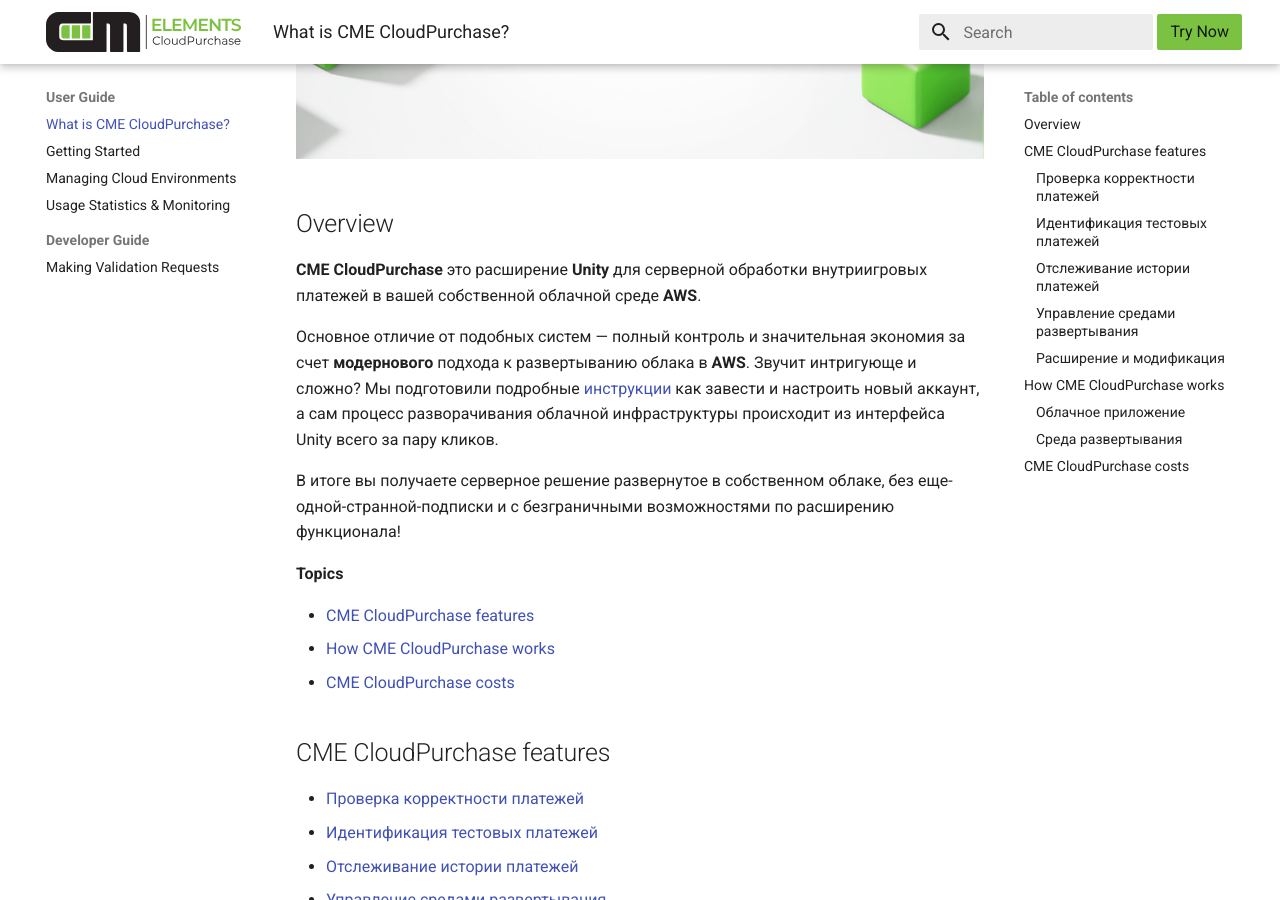
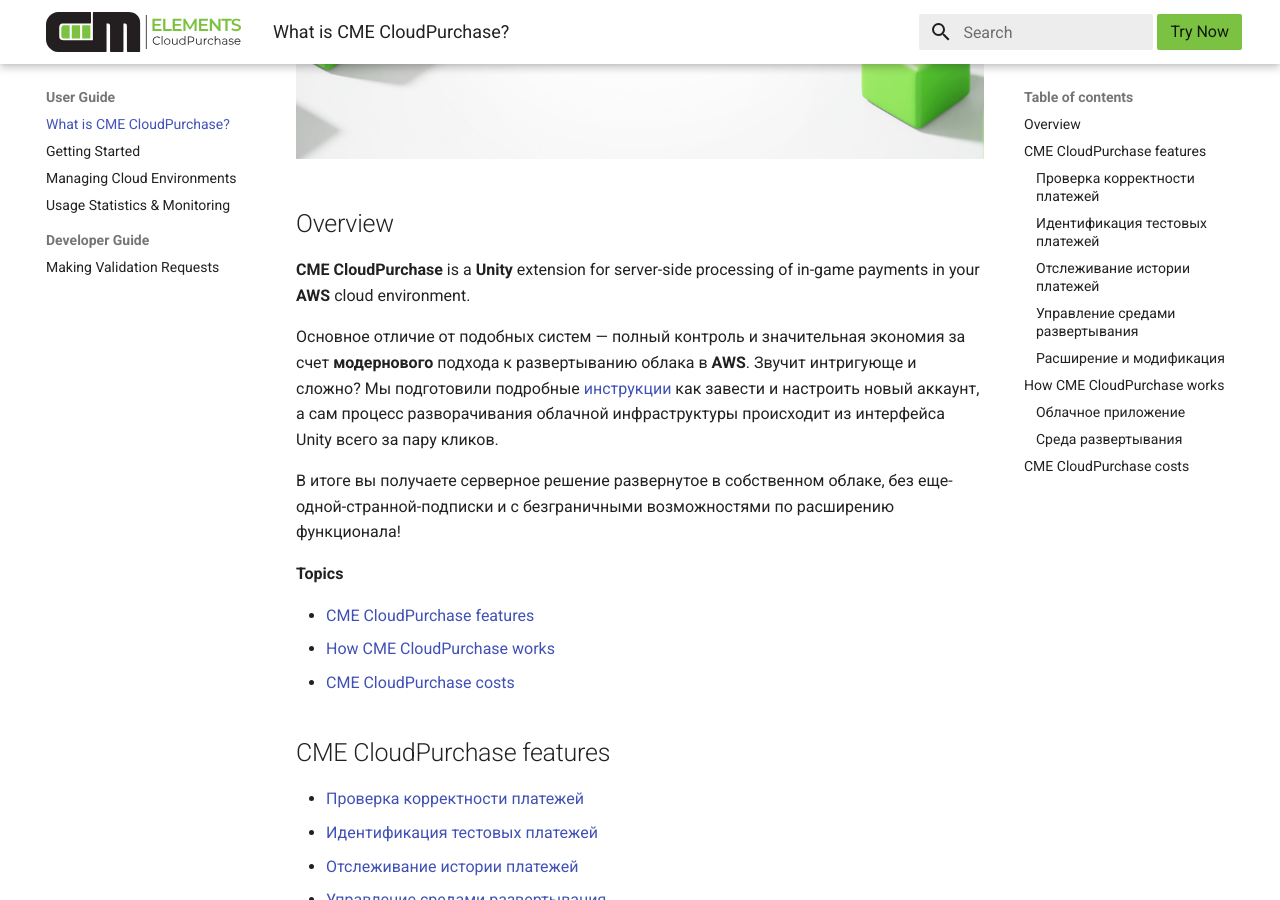
Before and after one commit to creative-mobile/CME.Documentation, an MkDocs documentation site: the page built from docs/index.md, in a window 1280 px wide and 900 px high, scrolled down 351 px. Built offline with MkDocs 1.6.1 and Material for MkDocs 9.7.7, drawn with Linux system fonts in a browser that asks for light colours; comment, search, counter and statistics services are not loaded.

Commit message:
Update index.md

```diff
--- a/docs/index.md
+++ b/docs/index.md
@@ -4,7 +4,7 @@
 
 ## <a id="overview"></a> Overview
 
-**CME CloudPurchase** это расширение **Unity** для серверной обработки внутриигровых платежей в вашей собственной облачной среде **AWS**.
+**CME CloudPurchase** is a **Unity** extension for server-side processing of in-game payments in your **AWS** cloud environment.
 
 Основное отличие от подобных систем — полный контроль и значительная экономия за счет **модернового** подхода к развертыванию облака в **AWS**. Звучит интригующе и сложно? Мы подготовили подробные [инструкции](user_guide/getting_started.md) как завести и настроить новый аккаунт, а сам процесс разворачивания облачной инфраструктуры происходит из интерфейса Unity всего за пару кликов.
 
```
